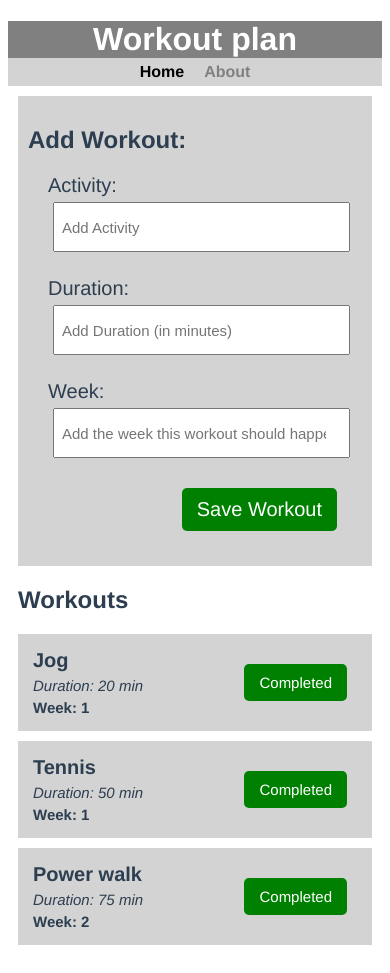
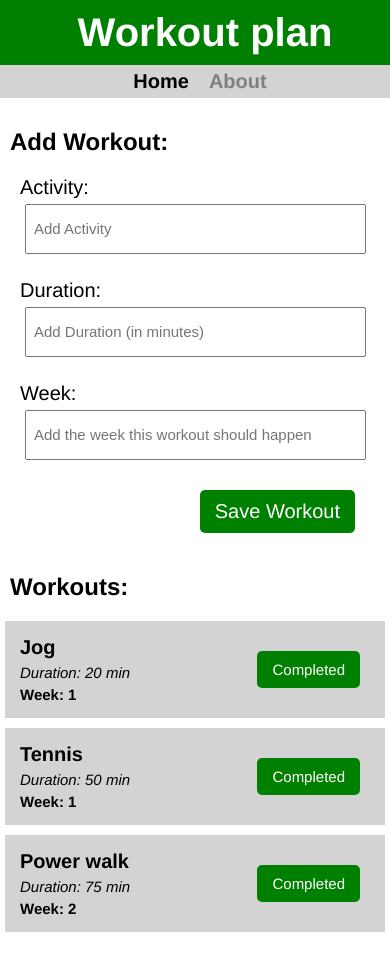
Before and after one commit to helenahalldiniths/workout-schedule, a Vue app: page / in a window 390 px wide. After the commit the page ends 947 px from the top, so only its background shows below. Built offline with nearby package versions, Linux system fonts and the light colour scheme.

Commit message:
Add some media queries

```diff
--- a/src/App.vue
+++ b/src/App.vue
@@ -19,7 +19,7 @@ export default {
 <style>
 #app {
   font-family: "Franklin Gothic Medium", "Arial Narrow", Arial, sans-serif;
-  color: #2c3e50;
+  color: black;
 }
 
 .btn,
@@ -48,4 +48,8 @@ export default {
 .btn:active {
   transform: scale(0.98);
 }
+
+body {
+  margin: 0px;
+}
 </style>
--- a/src/components/AddWorkout.vue
+++ b/src/components/AddWorkout.vue
@@ -75,11 +75,8 @@ export default {
 </script>
 
 <style scoped>
-section {
-  background-color: lightgray;
-}
 .form {
-  padding: 0px 20px 20px 20px;
+  padding: 0px 20px 0px 10px;
 }
 .form-control {
   margin-bottom: 20px;
--- a/src/components/AppHeader.vue
+++ b/src/components/AppHeader.vue
@@ -17,8 +17,12 @@ export default {
 <style scoped>
 h1 {
   margin-bottom: 0px;
-  background-color: grey;
+  margin-top: 0px;
+  background-color: green;
   color: white;
   text-align: center;
+  font-size: 40px;
+  padding: 10px;
+  width: 100%;
 }
 </style>
--- a/src/components/NavBar.vue
+++ b/src/components/NavBar.vue
@@ -20,6 +20,8 @@ nav {
   flex-direction: row;
   justify-content: center;
   gap: 20px;
+  width: 100%;
+  font-size: 20px;
 }
 
 nav a {
--- a/src/views/HomeView.vue
+++ b/src/views/HomeView.vue
@@ -1,13 +1,17 @@
 <template>
-  <section>
+  <main>
+    <section class="add-workout-section">
       <AddWorkout @add-workout="addWorkout" />
-    <h1>Workouts</h1>
+    </section>
+    <section class="show-workouts-section">
+      <h1>Workouts:</h1>
       <WorkoutItems
         @complete-workout="completeWorkout"
         @delete-workout="deleteWorkout"
         :workouts="workouts"
       />
     </section>
+  </main>
 </template>
 
 <script>
@@ -70,7 +74,30 @@ export default {
 </script>
 
 <style scoped>
+main {
+  display: flex;
+  flex-direction: column;
+}
+
 section {
-  padding: 10px;
+  padding: 5px;
+}
+
+h1 {
+  margin-left: 5px;
+}
+
+@media screen and (min-width: 800px) {
+  main {
+    flex-direction: row;
+  }
+
+  .add-workout-section {
+    flex-grow: 1;
+  }
+  .show-workouts-section {
+    flex-grow: 3;
+    margin-right: 20px;
+  }
 }
 </style>
```
Lines whose indentation alone changed are shown as unchanged.
